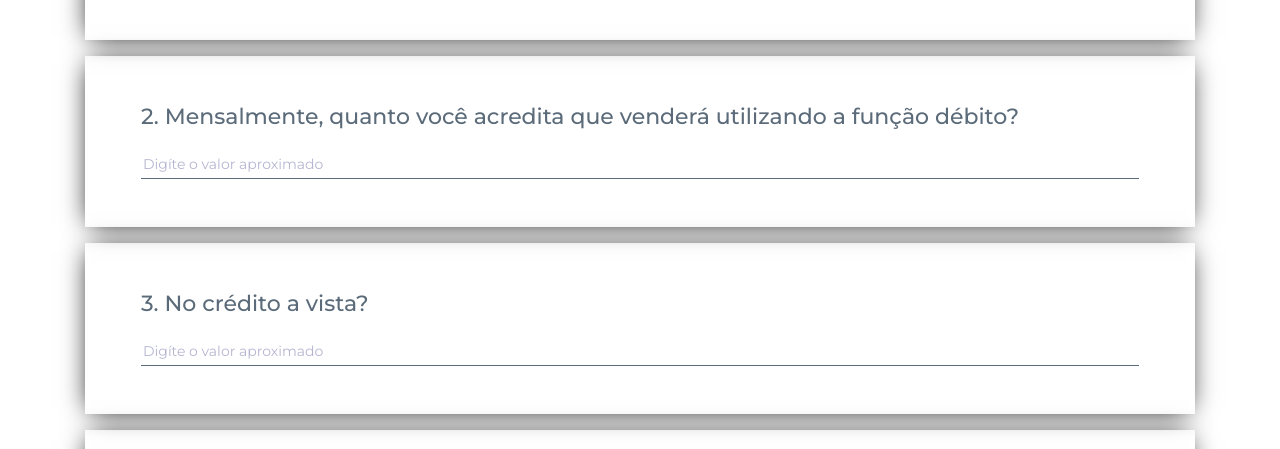
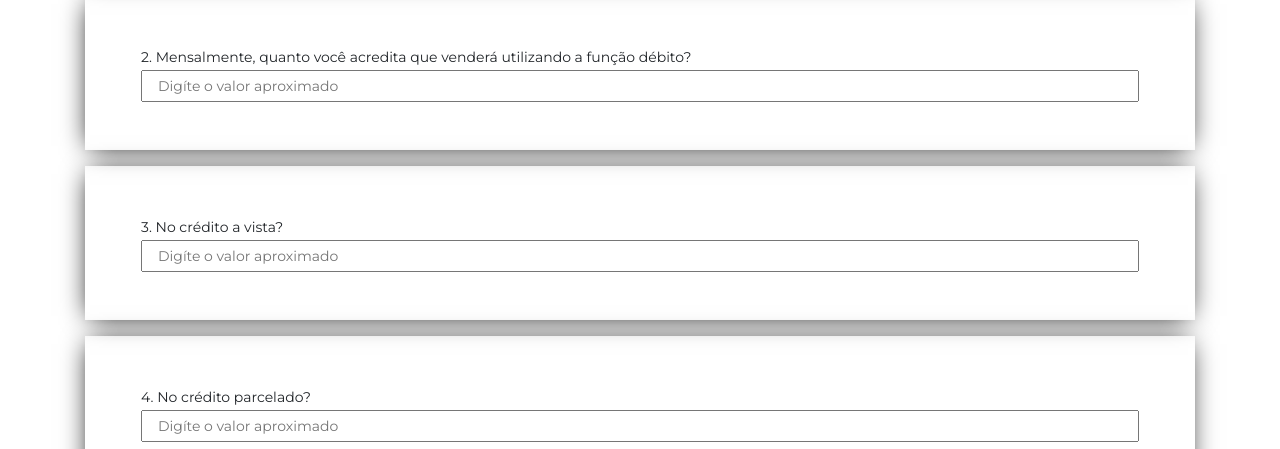
Before and after one commit to filhodomauro/maquininha-ideal, a plain HTML site: page index.html in a window 1280 px wide. Shown: the part 1331-1780 px from the top of the page. Drawn offline with Linux system fonts and the light colour scheme.

Commit message:
adjust form

```diff
--- a/index.html
+++ b/index.html
@@ -115,8 +115,7 @@
                 <div class="w-100"></div>
                 <div class="col-md-12">
                     <div class="row">
-                        <div class="col-md-12">
-                            <div class="contact_form">
+                        <div class="col-sm-12">
                                 <form>
                                     <div class="form-group shadow">
                                         <label for="buy_rent">1. Pensando na forma de adquirir uma maquininha, você prefere pagar uma espécie de aluguel mensal ou comprar uma maquinha de forma parcelada?</label>
@@ -135,15 +134,17 @@
                                     </div>
                                     <div class="form-group shadow">
                                         <label for="debit_value">2. Mensalmente, quanto você acredita que venderá utilizando a função débito?</label>
-                                        <input type="number" id="debit_value" placeholder="Digíte o valor aproximado" min="0" max="999999999"/>
+                                        <div class="form-input">
+                                                <input type="number" class="col-sm-12" id="debit_value" placeholder="Digíte o valor aproximado" min="0" max="999999999"/>
+                                        </div>
                                     </div>
                                     <div class="form-group shadow">
                                         <label for="credit_value">3. No crédito a vista?</label>
-                                        <input type="number" id="credit_value" placeholder="Digíte o valor aproximado" min="0" max="999999999"/>
+                                        <input type="number" class="col-sm-12" id="credit_value" placeholder="Digíte o valor aproximado" min="0" max="999999999"/>
                                     </div>
                                     <div class="form-group shadow">
                                         <label for="installment_credit_value">4. No crédito parcelado?</label>
-                                        <input type="number" id="installment_credit_value" placeholder="Digíte o valor aproximado" min="0" max="999999999"/>
+                                        <input type="number" class="col-sm-12" id="installment_credit_value" placeholder="Digíte o valor aproximado" min="0" max="999999999"/>
                                     </div>
                                     <div class="form-group shadow">
                                         <label for="buy_rent">5. Você gostaria de adiantar o valor a receber (o que foi transacionado no crédito) mesmo pagando uma taxa por isso?</label>
```
